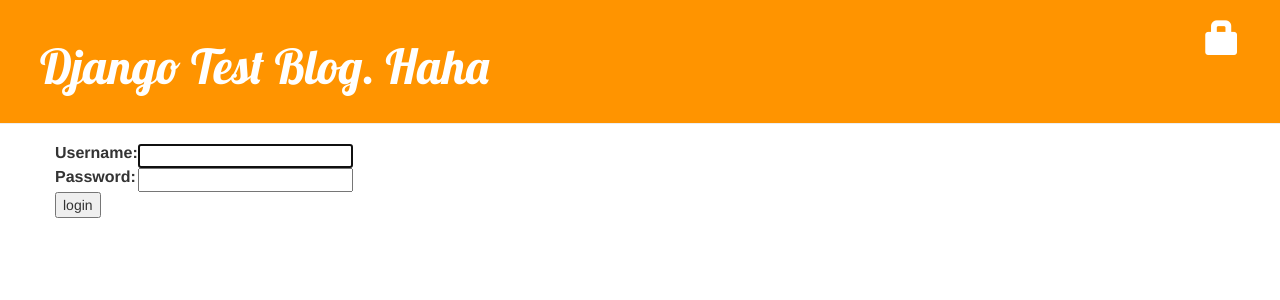
After one commit to c4fun/my-first-blog, a Django app: page /accounts/login/?next=/post/new/ in a window 1280 px wide. The commit adds this page. Shown: the top 300 px of the page. Run offline with Django 3.2, Linux system fonts and the light colour scheme; some libraries are stand-ins or nearby versions.

Commit message:
need a username and password to log in, need to be logged in to add/edit/publish(/delete) posts and can log out again

```diff
--- a/blog/templates/blog/base.html
+++ b/blog/templates/blog/base.html
@@ -14,6 +14,16 @@
                 <a href="{% url 'post_new' %}" class="top-menu">
                     <span class="glyphicon glyphicon-plus"></span>
                 </a>
+                <a href="{% url 'post_draft_list' %}" class="top-menu">
+                    <span class="glyphicon glyphicon-edit"></span>
+                </a>
+                <p class="top-menu">Hello {{ user.username }}
+                    <small>(<a href="{% url 'django.contrib.auth.views.logout' %}">Log out</a>)</small>
+                </p>
+            {% else %}
+                <a href="{% url 'django.contrib.auth.views.login' %}" class="top-menu">
+                    <span class="glyphicon glyphicon-lock"></span>
+                </a>
             {% endif %}
             <h1><a href="/">Django Test Blog. Haha</a></h1>
         </div>
--- /dev/null
+++ b/blog/templates/registration/login.html
@@ -0,0 +1,27 @@
+{% extends "blog/base.html" %}
+
+{% block content %}
+
+{% if form.errors %}
+<p>Your username and password didn't match. Please try again.</p>
+{% endif %}
+
+<form method="post" action="{% url 'django.contrib.auth.views.login' %}">
+    {% csrf_token %}
+    <table>
+        <tr>
+            <td>{{ form.username.label_tag }}</td>
+            <td>{{ form.username }}</td>
+        </tr>
+        <tr>
+            <td>{{ form.password.label_tag }}</td>
+            <td>{{ form.password }}</td>
+        </tr>
+    </table>
+
+    <input type="submit" value="login" />
+    <input type="hidden" name="next" value="{{ next }}" />
+
+</form>
+
+{% endblock %}
--- a/blog/urls.py
+++ b/blog/urls.py
@@ -4,9 +4,12 @@
 
 urlpatterns = [
     url(r'^$', views.post_list, name='post_list'),
-    # It means that Django will take everything that
+    # The (?P<pk>[0-9]+) means that Django will take everything that
     # you place here and transfer it to a view as a variable called pk
     url(r'^post/(?P<pk>[0-9]+)/$', views.post_detail, name='post_detail'),
     url(r'^post/new/$', views.post_new, name='post_new'),
     url(r'^post/(?P<pk>[0-9]+)/edit/$', views.post_edit, name='post_edit'),
+    url(r'^drafts/$', views.post_draft_list, name='post_draft_list'),
+    url(r'^post/(?P<pk>[0-9]+)/publish/$', views.post_publish, name='post_publish'),
+    url(r'^post/(?P<pk>[0-9]+)/remove/$', views.post_remove, name='post_remove'),
 ]
--- a/mysite/settings.py
+++ b/mysite/settings.py
@@ -38,6 +38,7 @@
     'django.contrib.messages',
     'django.contrib.staticfiles',
     'blog',
+    'polls',
 )
 
 MIDDLEWARE_CLASSES = (
@@ -102,3 +103,5 @@
 
 STATIC_URL = '/static/'
 STATIC_ROOT = os.path.join(BASE_DIR, 'static')
+
+LOGIN_REDIRECT_URL = '/'
--- a/mysite/urls.py
+++ b/mysite/urls.py
@@ -16,7 +16,12 @@
 from django.conf.urls import include, url
 from django.contrib import admin
 
+admin.autodiscover()
+
 urlpatterns = [
     url(r'^admin/', include(admin.site.urls)),
+    url(r'^accounts/login/$', 'django.contrib.auth.views.login'),
+    url(r'^accounts/logout/$', 'django.contrib.auth.views.logout', {'next_page': '/'}),
     url(r'', include('blog.urls')),
+    url(r'^polls/', include('polls.urls', namespace="polls")),
 ]
```
Also changed, not shown: blog/templates/blog/post_detail.html (+9 -0 lines), blog/templates/blog/post_draft_list.html (added, +15 -0 lines), blog/views.py (+21 -1 lines), blog/migrations/0003_auto_20160222_1539.py (added).
